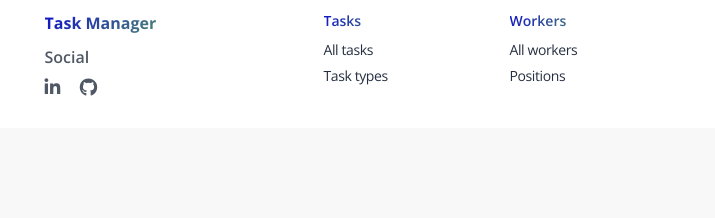
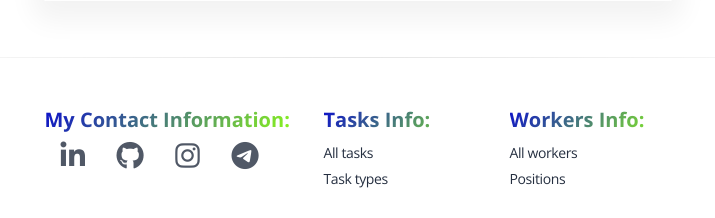
Before and after one commit to ArtemLeo/it-company-task-manager, a Django app: page / in a window 1280 px wide. Shown: the part 710-928 px from the top of the page, without its empty margins (282-997 px from the left). Before the commit the page ends 806 px from the top, so only its background shows below. Run offline with Django 5.2, Linux system fonts and the light colour scheme; a user stored in the database is signed in; data comes from the database, SQL or seed files in the repository; some libraries are stand-ins or nearby versions.

Commit message:
improved UI/IX templates registration/login.html registration/logged_out.html includes/footer.html task_manager/index.html

```diff
--- a/templates/includes/footer.html
+++ b/templates/includes/footer.html
@@ -1,30 +1,38 @@
-
 <footer class="footer bottom-0 width-100 pt-3 mt-auto ">
   <hr class="horizontal dark mb-5">
   <div class="container">
-      <div class=" row">
-        <div class="col-md-3 mb-4 ms-auto">
+    <div class="row">
+      <div class="col-md-3 mb-4 ms-auto ">
         <div>
-            <h6 class="text-gradient text-primary font-weight-bolder">Task Manager</h6>
+          <h5 class="text-gradient text-primary font-weight-bolder">My Contact Information:</h5>
         </div>
         <div>
-            <h6 class="mt-2 mb-2 opacity-8">Social</h6>
-            <ul class="d-flex flex-row ms-n3 nav">
+          <ul class="d-flex flex-row ms-n0 nav">
             <li class="nav-item">
-                <a class="nav-link pe-1" href="https://www.linkedin.com/in/lana-chernenko/" target="_blank">
-                  <i class="fab fa-linkedin-in text-lg opacity-8"></i>
+              <a class="nav-link pe-3" href="https://www.linkedin.com/in/andriushchenkoartem/" target="_blank">
+                <i class="fab fa-linkedin-in fa-2x opacity-8"></i>
               </a>
             </li>
             <li class="nav-item">
-                <a class="nav-link pe-1" href="https://github.com/loplicat/" target="_blank">
-                  <i class="fab fa-github text-lg opacity-8"></i>
+              <a class="nav-link pe-3" href="https://github.com/ArtemLeo" target="_blank">
+                <i class="fab fa-github fa-2x opacity-8"></i>
               </a>
+            </li>
+            <li class="nav-item">
+              <a class="nav-link pe-3" href="https://www.instagram.com/artem_leo_andriushchenko/" target="_blank">
+                <i class="fab fa-instagram fa-2x opacity-8"></i>
+              </a>
+            <li class="nav-item">
+              <a class="nav-link pe-3" href="https://t.me/link_by_Artem" target="_blank">
+                <i class="fab fa-telegram fa-2x opacity-8"></i>
+              </a>
+            </li>
           </ul>
         </div>
       </div>
-        <div class="col-md-2 col-sm-6 col-6 mb-4">
+      <div class="col-md-2 col-sm-6 col-5 mb-4">
         <div>
-            <h6 class="text-gradient text-primary text-sm">Tasks</h6>
+          <h5 class="text-gradient text-primary font-weight-bolder">Tasks Info:</h5>
           <ul class="flex-column ms-n3 nav">
             <li class="nav-item">
               <a class="nav-link" href="{% url 'task_manager:task-list' %}" target="_blank">
@@ -41,7 +49,7 @@
       </div>
       <div class="col-md-2 col-sm-6 col-6 mb-4 me-auto">
         <div>
-            <h6 class="text-gradient text-primary text-sm">Workers</h6>
+          <h5 class="text-gradient text-primary font-weight-bolder">Workers Info:</h5>
           <ul class="flex-column ms-n3 nav">
             <li class="nav-item">
               <a class="nav-link" href="{% url 'task_manager:worker-list' %}" target="_blank">
--- a/templates/task_manager/index.html
+++ b/templates/task_manager/index.html
@@ -11,12 +11,12 @@
 
   <header class="header-2">
     <div class="page-header section-height-70 relative"
-         style="background-image: url('{{ ASSETS_ROOT }}/img/background_home.jpg')">
+         style="background-image: url('{{ ASSETS_ROOT }}/img/background_home_9.jpg')">
       <div class="container">
         <div class="row">
           <div class="col-lg-7 text-center mx-auto">
-            <h1 class="text-white pt-3 mt-n5">Manage Projects in One Place</h1>
-            <p class="lead text-white mt-3">
+            <h1 class="fw-bold text-black-100 p-2 bg-gradient-faded-success-vertical bg-body rounded">Manage Projects in One Place</h1>
+            <p class="fw-bold text-black-100  p-1 bg-gradient-faded-success-vertical mt-3 bg-body rounded">
               Plan and manage all your team's tasks in one flexible platform
             </p>
           </div>
@@ -43,7 +43,7 @@
   <section class="pt-3 pb-4" id="count-stats">
     <div class="container">
       <div class="row">
-        <div class="col-lg-9 z-index-2 border-radius-xl mt-n10 mx-auto py-3 blur shadow-blur">
+        <div class="col-lg-7 z-index-2 border-radius-xl mt-n7 mx-auto py-3 blur shadow-blur">
           <div class="row">
             <div class="col-md-4 position-relative">
               <div class="p-3 text-center">
```
Also changed, not shown: templates/registration/logged_out.html (+12 -18 lines), templates/registration/login.html (+10 -12 lines). Lines whose indentation alone changed are shown as unchanged.
